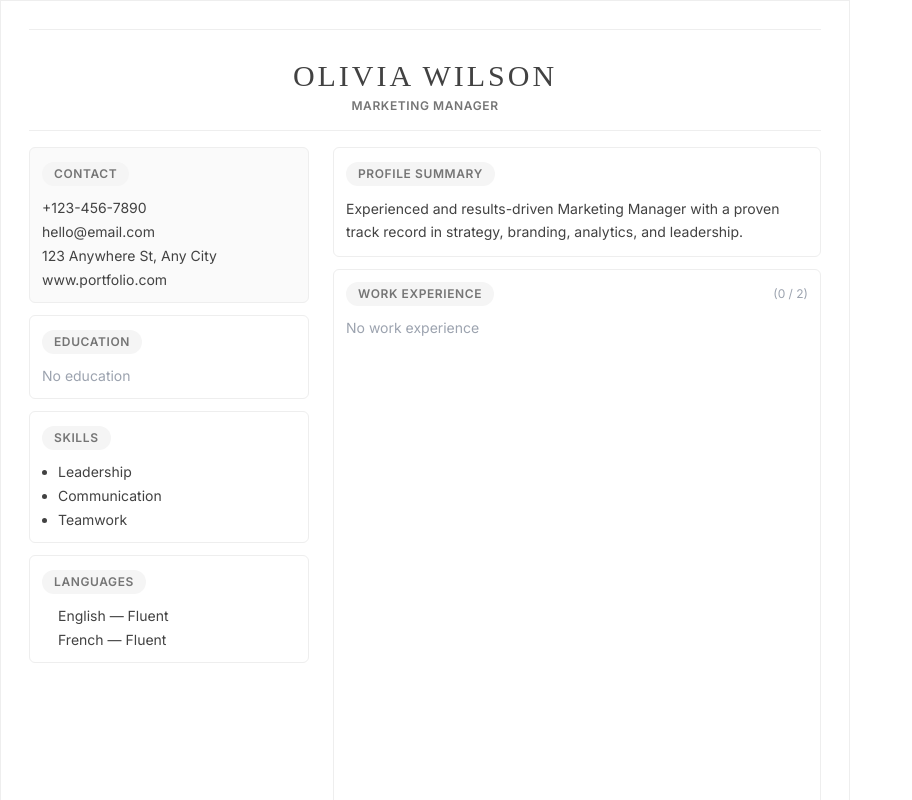
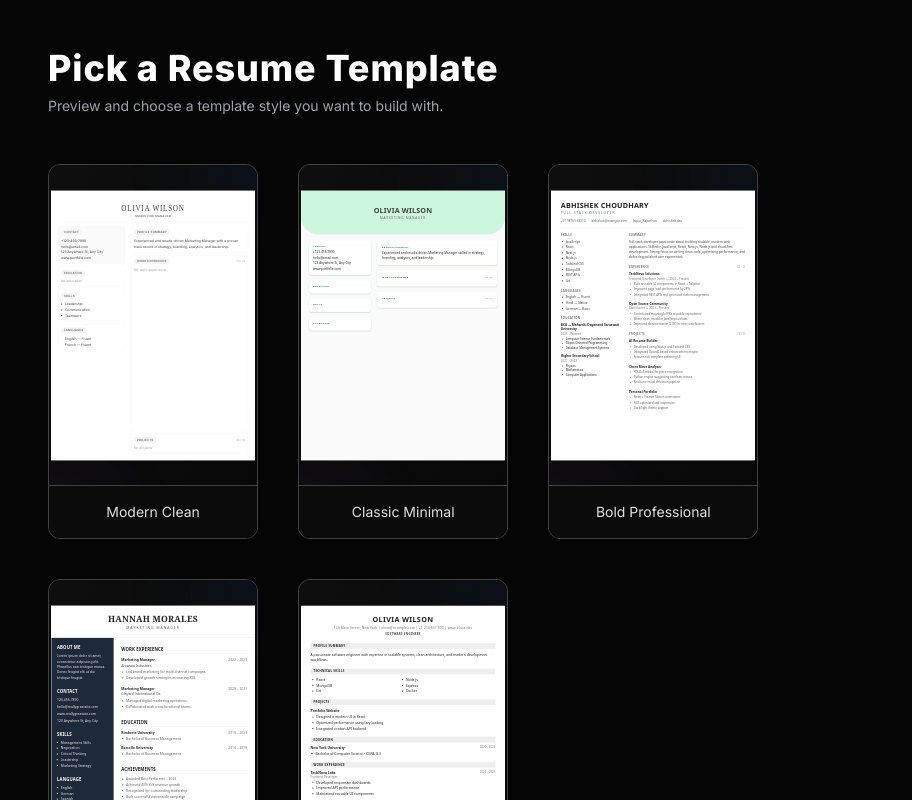
Before and after one commit to Abhishek5127/AI-Resume-builder, a Next.js app in the folder ai-resume-frontend/: page /select-template in a window 1280 px wide. Shown: the top 800 px of the page, without its empty margins (0-912 px from the left). Built offline with nearby package versions, Linux system fonts and the light colour scheme; a web font is replaced by a local one.

Commit message:
starting working on new page

```diff
--- a/ai-resume-frontend/src/app/builder/page.js
+++ b/ai-resume-frontend/src/app/builder/page.js
@@ -8,6 +8,9 @@ import Template3 from "../components/templates/Template1";
 import Template4 from "../components/templates/Template4";
 import Template5 from "../components/templates/Template5";
 import Template6 from "../components/templates/Template6";
+import { useSearchParams } from "next/navigation";
+
+
 
 
 export default function BuilderPage() {
@@ -328,6 +331,17 @@ export default function BuilderPage() {
     const t = setTimeout(() => setNotice(""), 2500);
     return () => clearTimeout(t);
   }, [notice]);
+
+  // Template code here
+
+  const searchParams = useSearchParams();
+  const selected = searchParams.get("template"); // gets index
+
+  const templateIndex = selected ? Number(selected) : 0;
+
+  const templates = [Template2, Template3, Template4, Template5, Template6];
+  const SelectedTemplate = templates[templateIndex];
+
 
   // -------------------- UI ---------------------
 
@@ -652,8 +666,8 @@ export default function BuilderPage() {
                         onClick={addProject}
                         disabled={formData.projects.length >= LIMITS.projects}
                         className={`px-3 py-2 rounded-md text-sm ${formData.projects.length >= LIMITS.projects
-                            ? "bg-gray-200 text-gray-400"
-                            : "bg-gray-900 text-white"
+                          ? "bg-gray-200 text-gray-400"
+                          : "bg-gray-900 text-white"
                           }`}
                       >
                         Add
@@ -749,9 +763,16 @@ export default function BuilderPage() {
                     overflow: "hidden",
                   }}
                 >
-                  <Template2 data={formData} previewMode={true} />
+                   <SelectedTemplate data={formData} />
                 </div>
               </div>
+
+              <button
+
+    className="mt-6 px-6 py-3 bg-blue-600 rounded-md"
+  >
+    Download PDF
+  </button>
 
             </div>
           </div>
--- a/ai-resume-frontend/src/app/layout.js
+++ b/ai-resume-frontend/src/app/layout.js
@@ -31,6 +31,8 @@ export default function RootLayout({ children }) {
   return (
      <html lang="en" className={`${fruktur.variable} ${poppins.variable}`}>
       <body className={inter.className}>{children}</body>
+
+
     </html>
   );
 }
--- a/ai-resume-frontend/src/app/select-template/page.js
+++ b/ai-resume-frontend/src/app/select-template/page.js
@@ -1,22 +1,90 @@
-import React from 'react'
-import Template2 from '../components/templates/Template3'
-import Template3 from '../components/templates/Template1'
-import Template4 from '../components/templates/Template4'
+"use client";
+import React, { use } from "react";
+import { useRouter } from "next/navigation";
 
-const templates = [Template2,Template3,Template4]
+import Template2 from "../components/templates/Template3";
+import Template3 from "../components/templates/Template1";
+import Template4 from "../components/templates/Template4";
+import Template5 from "../components/templates/Template5";
+import Template6 from "../components/templates/Template6";
+
+const templates = [
+  { component: Template2, name: "Modern Clean" },
+  { component: Template3, name: "Classic Minimal" },
+  { component: Template4, name: "Bold Professional" },
+  { component: Template5, name: "Navy Blue" },
+  { component: Template6, name: "Blank Man" }
+];
+
 
 
 const SelectCard = () => {
-  return (
-    <div>
-        <div className="flex w-auto h-auto flex-wrap ">
-          {templates.map((Components,index)=>(
-            <Components key={index}/>
-          ))}
 
+
+  const router = useRouter();
+
+  const handleSelect = (index) => {
+    router.push(`/builder?template=${index}`);
+  };
+
+
+
+
+return (
+  <div className="w-full min-h-screen p-12 bg-[#050505] text-white flex">
+
+    {/* LEFT SECTION - 60% WIDTH */}
+    <div className="w-[60%]">
+
+      {/* HEADER */}
+      <div className="mb-12">
+        <h1 className="text-4xl font-extrabold tracking-wide">
+          Pick a Resume Template
+        </h1>
+        <p className="text-gray-400 text-sm mt-2">
+          Preview and choose a template style you want to build with.
+        </p>
+      </div>
+
+      {/* TEMPLATE GRID */}
+      <div className="grid grid-cols-1 sm:grid-cols-2 lg:grid-cols-3 gap-10">
+        {templates.map(({ component: Component, name }, index) => (
+          <div
+            key={index} onClick={()=>handleSelect(index)}
+            className="
+                rounded-xl overflow-hidden cursor-pointer relative
+                bg-[#0a0a0a] border border-gray-800
+                hover:border-blue-500/60 hover:shadow-[0_0_20px_#005eff40]
+                transition-all duration-300
+                hover:-translate-y-2
+              "
+          >
+            {/* BACKGROUND ORNAMENTS */}
+            <div className="absolute inset-0 bg-gradient-to-br from-[#0f0f0f] to-[#070707] opacity-80" />
+            <div className="absolute -top-10 -right-10 w-24 h-24 rounded-full bg-blue-600/10 blur-2xl" />
+            <div className="absolute -bottom-10 -left-10 w-24 h-24 rounded-full bg-purple-600/10 blur-2xl" />
+
+            {/* TEMPLATE PREVIEW WINDOW */}
+            <div className="relative p-4 flex items-center justify-center h-[40vh]">
+
+              {/* Scale template down & center */}
+              <div className="scale-[0.24] origin-center pointer-events-none">
+                <Component />
+              </div>
+            </div>
+
+
+            {/* NAME TAG */}
+            <div className="relative p-4 border-t border-gray-800 bg-[#0b0b0b] text-center">
+              <p className="text-sm text-gray-300">{name}</p>
+            </div>
           </div>
+        ))}
+      </div>
+
     </div>
-  )
-}
+  </div>
+);
+};
 
-export default SelectCard
+export default SelectCard;
```
